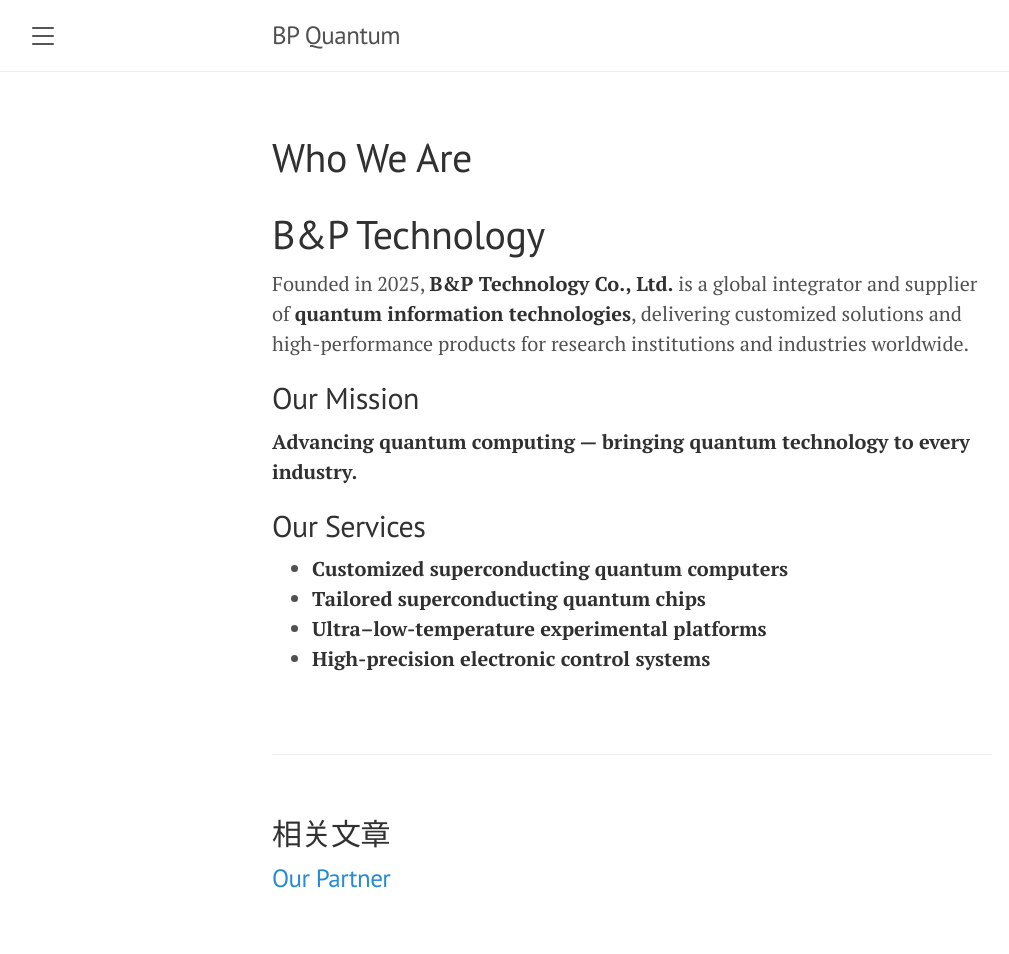
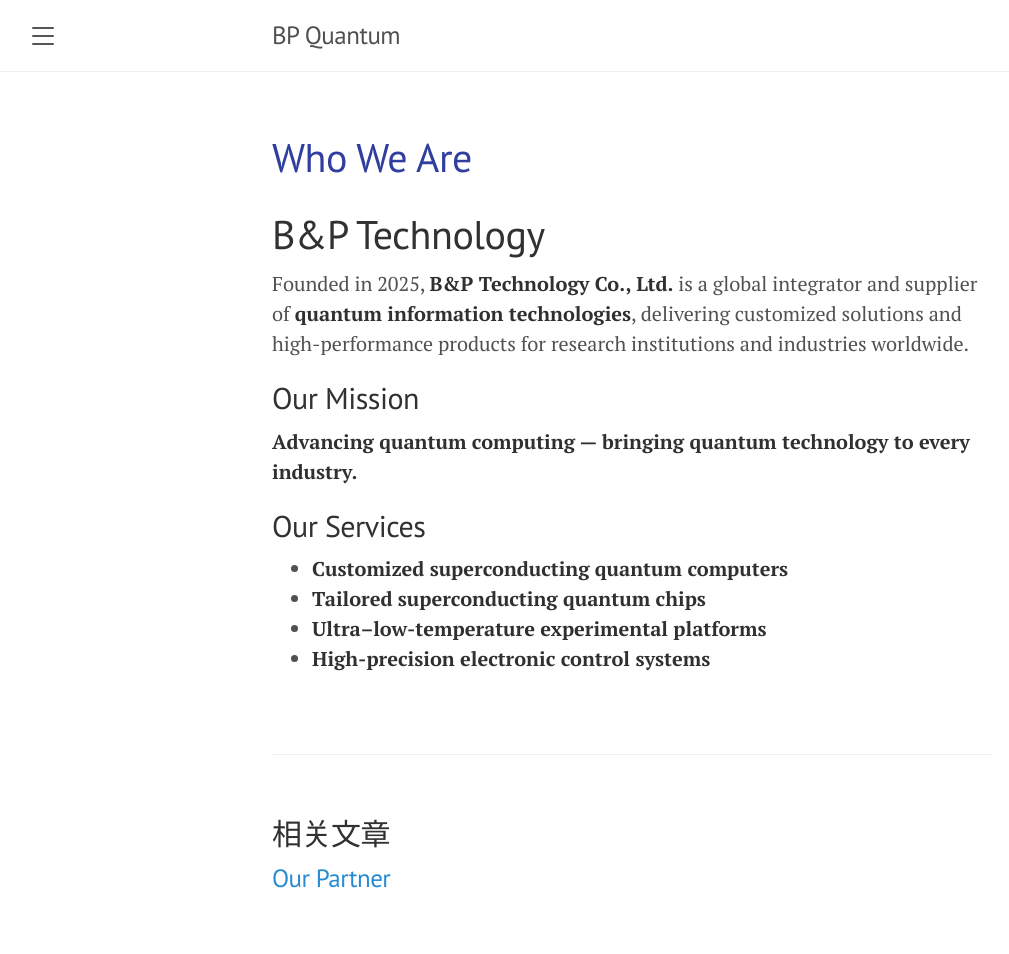
Before and after one commit to WENXINXU-quantum/BPtech, a Jekyll site: the page built from _posts/2025-10-24-intro.md, in a window 1280 px wide. Shown: the whole page, without its empty margins (8-1017 px from the left). Built offline with Jekyll 4.4.1, drawn with Linux system fonts in a browser that asks for light colours.

Commit message:
Update 2025-10-24-intro.md

```diff
--- a/_posts/2025-10-24-intro.md
+++ b/_posts/2025-10-24-intro.md
@@ -17,3 +17,9 @@
 - **Tailored superconducting quantum chips**
 - **Ultra–low-temperature experimental platforms**
 - **High-precision electronic control systems**
+
+<style>
+.post-title {
+  color: #303f9f; /* 靛蓝色 */
+}
+</style>
```
